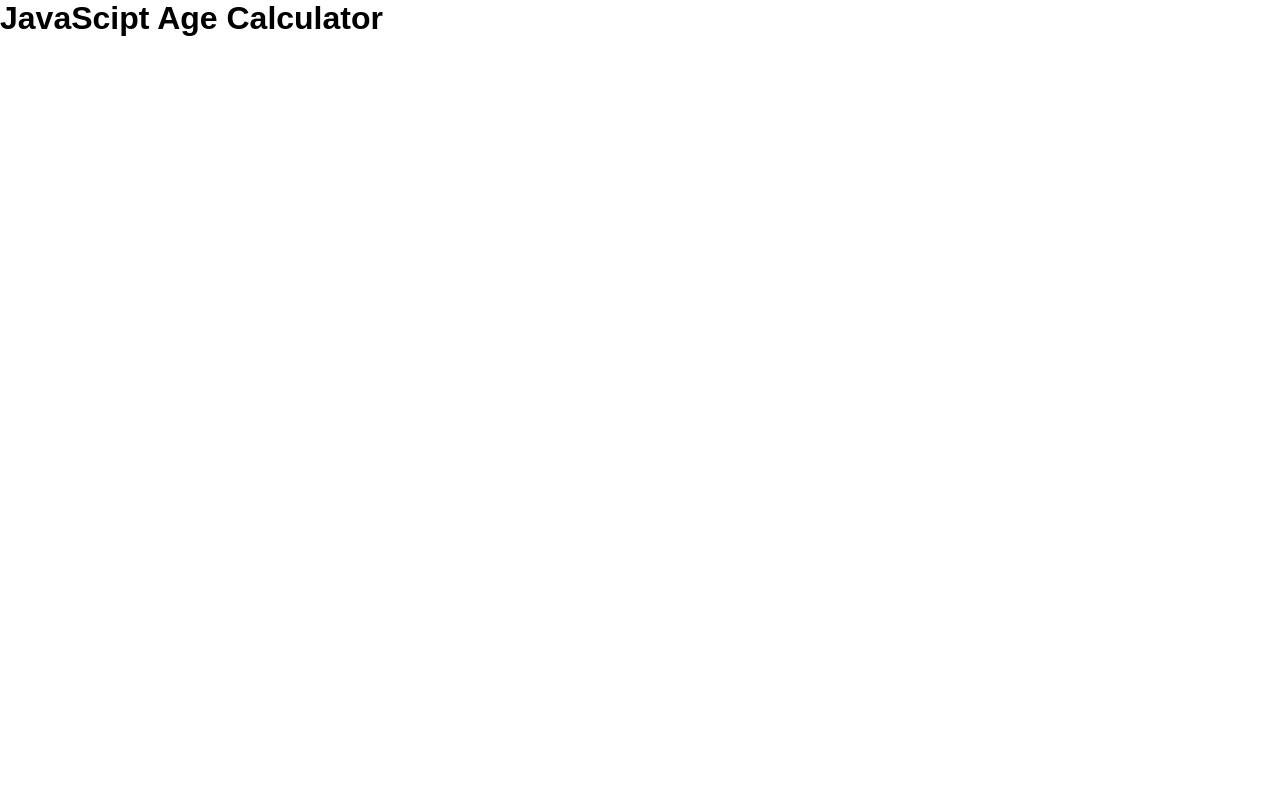
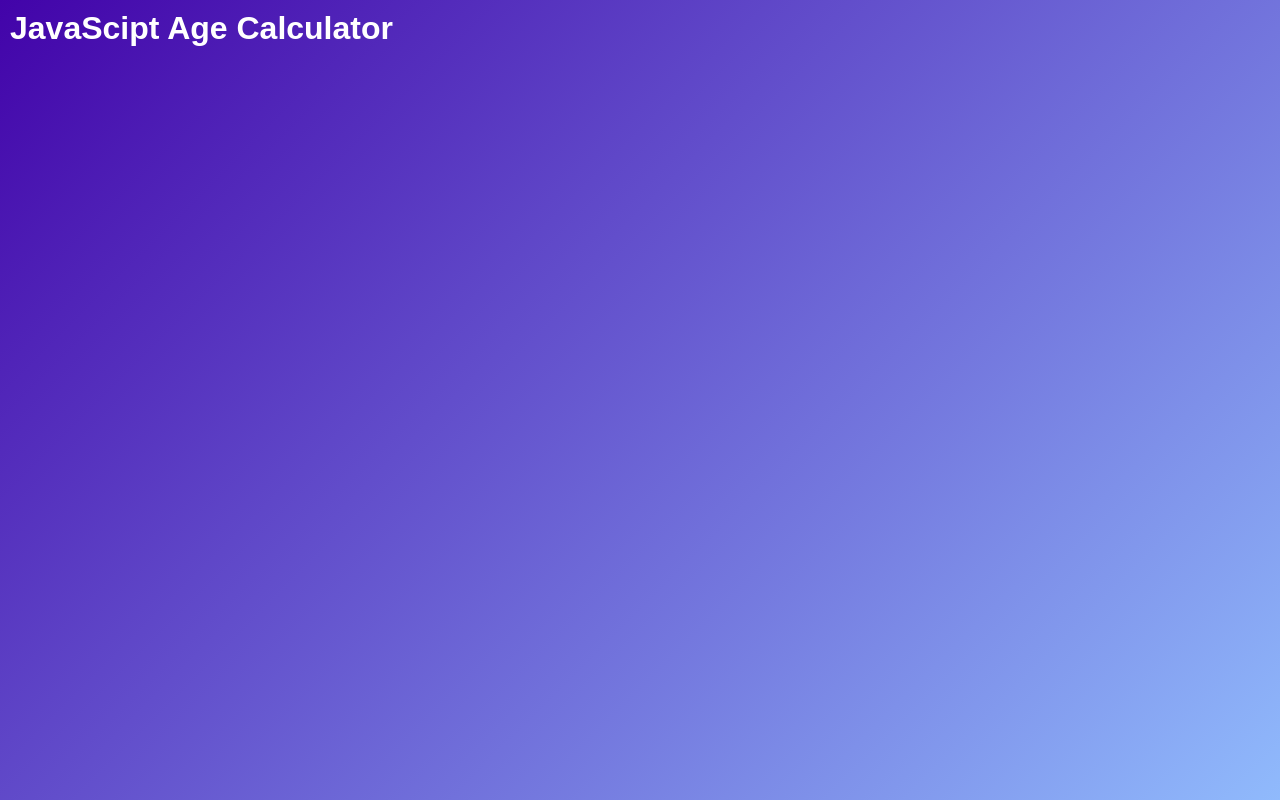
Before and after one commit to HassanEhsani/Age-Calculator, a plain HTML site: page index.html in a window 1280 px wide. Drawn offline with Linux system fonts and the light colour scheme.

Commit message:
i wrote the css code for the container

```diff
--- a/style.css
+++ b/style.css
@@ -4,3 +4,10 @@
     font-family:'Poppins',sans-serif ;
     box-sizing: border-box;
 }
+.container{
+    width: 100%;
+    min-height: 100vh;
+    background: linear-gradient(135deg,#4203a9,#90bafc);
+    color: #fff;
+    padding: 10px;
+}
```
